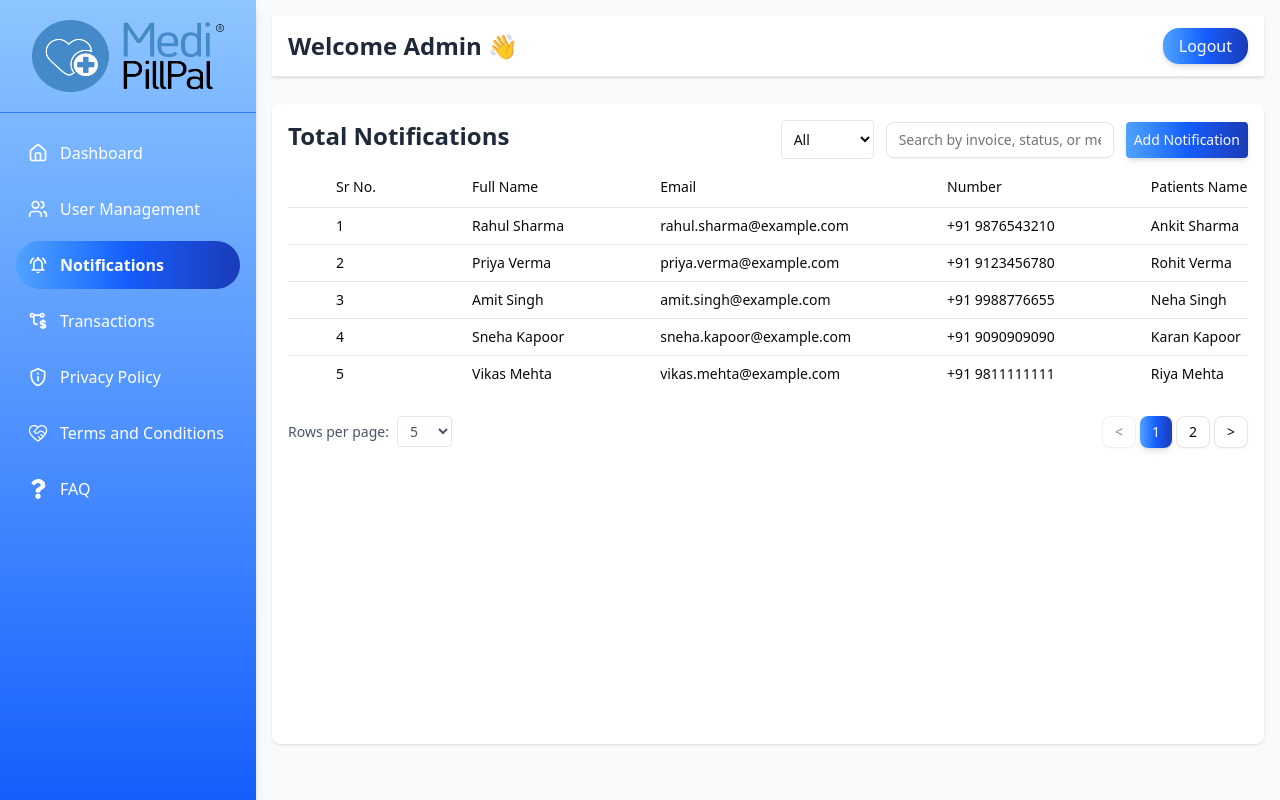
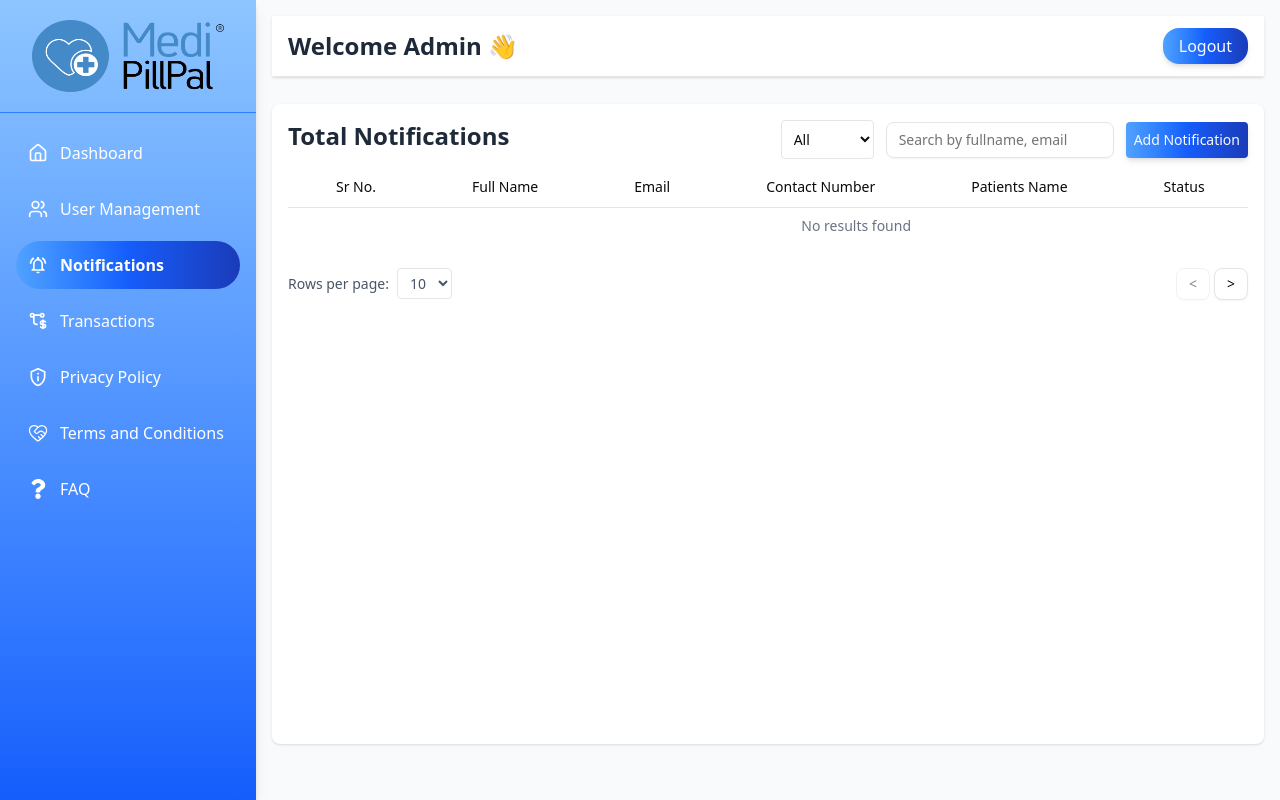
Before and after one commit to Abhinandan-2712/Medi-pillpal-Admin, a Next.js app: page /notification in a window 1280 px wide. Built offline with nearby package versions, Linux system fonts and the light colour scheme.

Commit message:
chageng according to tester

```diff
--- a/src/app/(admin)/dashboard/page.js
+++ b/src/app/(admin)/dashboard/page.js
@@ -66,7 +66,7 @@ export default function Dashboard() {
       const token = localStorage.getItem("token");
       try {
         // const res = await api.get("/api/admins/dashboard-piechart?range=year", {
-        const res = await api.get("/api/admins/admin-dashboard-piechart", {
+        const res = await api.get("/api/admins/admin-dashboard-piechart?range=month", {
           headers: { token },
         });
         console.log(res.data.result)
--- a/src/app/(admin)/faq/components/faqTable.js
+++ b/src/app/(admin)/faq/components/faqTable.js
@@ -191,7 +191,7 @@ export default function FAQ() {
               setCurrentPage(1);
             }}
           >
-            {[5, 10, 25, 50].map((n) => (
+            {[ 10, 25, 50].map((n) => (
               <option key={n} value={n}>
                 {n}
               </option>
--- a/src/app/(admin)/notification/components/notificationTable.js
+++ b/src/app/(admin)/notification/components/notificationTable.js
@@ -16,60 +16,60 @@ export default function Notification() {
   const [showModal, setShowModal] = useState(false);
   // ✅ Dummy data
   const invoices = [
-    {
-      srNo: 1,
-      fullName: "Rahul Sharma",
-      email: "rahul.sharma@example.com",
-      number: "+91 9876543210",
-      patientName: "Ankit Sharma",
-      status: "Paid",
-      date: "2025-09-15",
-    },
-    {
-      srNo: 2,
-      fullName: "Priya Verma",
-      email: "priya.verma@example.com",
-      number: "+91 9123456780",
-      patientName: "Rohit Verma",
-      status: "Pending",
-      date: "2025-09-14",
-    },
-    {
-      srNo: 3,
-      fullName: "Amit Singh",
-      email: "amit.singh@example.com",
-      number: "+91 9988776655",
-      patientName: "Neha Singh",
-      status: "Failed",
-      date: "2025-09-13",
-    },
-    {
-      srNo: 4,
-      fullName: "Sneha Kapoor",
-      email: "sneha.kapoor@example.com",
-      number: "+91 9090909090",
-      patientName: "Karan Kapoor",
-      status: "Paid",
-      date: "2025-09-12",
-    },
-    {
-      srNo: 5,
-      fullName: "Vikas Mehta",
-      email: "vikas.mehta@example.com",
-      number: "+91 9811111111",
-      patientName: "Riya Mehta",
-      status: "Pending",
-      date: "2025-09-11",
-    },
-    {
-      srNo: 6,
-      fullName: "Anjali Desai",
-      email: "anjali.desai@example.com",
-      number: "+91 9876501234",
-      patientName: "Aarav Desai",
-      status: "Paid",
-      date: "2025-09-10",
-    },
+    // {
+    //   srNo: 1,
+    //   fullName: "Rahul Sharma",
+    //   email: "rahul.sharma@example.com",
+    //   number: "+91 9876543210",
+    //   patientName: "Ankit Sharma",
+    //   status: "Paid",
+    //   date: "2025-09-15",
+    // },
+    // {
+    //   srNo: 2,
+    //   fullName: "Priya Verma",
+    //   email: "priya.verma@example.com",
+    //   number: "+91 9123456780",
+    //   patientName: "Rohit Verma",
+    //   status: "Pending",
+    //   date: "2025-09-14",
+    // },
+    // {
+    //   srNo: 3,
+    //   fullName: "Amit Singh",
+    //   email: "amit.singh@example.com",
+    //   number: "+91 9988776655",
+    //   patientName: "Neha Singh",
+    //   status: "Failed",
+    //   date: "2025-09-13",
+    // },
+    // {
+    //   srNo: 4,
+    //   fullName: "Sneha Kapoor",
+    //   email: "sneha.kapoor@example.com",
+    //   number: "+91 9090909090",
+    //   patientName: "Karan Kapoor",
+    //   status: "Paid",
+    //   date: "2025-09-12",
+    // },
+    // {
+    //   srNo: 5,
+    //   fullName: "Vikas Mehta",
+    //   email: "vikas.mehta@example.com",
+    //   number: "+91 9811111111",
+    //   patientName: "Riya Mehta",
+    //   status: "Pending",
+    //   date: "2025-09-11",
+    // },
+    // {
+    //   srNo: 6,
+    //   fullName: "Anjali Desai",
+    //   email: "anjali.desai@example.com",
+    //   number: "+91 9876501234",
+    //   patientName: "Aarav Desai",
+    //   status: "Paid",
+    //   date: "2025-09-10",
+    // },
   ];
 
   // 🔍 Search
@@ -114,7 +114,7 @@ export default function Notification() {
             <option value="Failed">Failed</option>
           </select>
           <Input
-            placeholder="Search by invoice, status, or method..."
+            placeholder="Search by fullname, email"
             value={searchTerm}
             onChange={(e) => {
               setSearchTerm(e.target.value);
@@ -137,10 +137,10 @@ export default function Notification() {
               <TableHead className="w-[120px]">Sr No.</TableHead>
               <TableHead>Full Name</TableHead>
               <TableHead>Email</TableHead>
-              <TableHead>Number</TableHead>
+              <TableHead>Contact Number</TableHead>
               <TableHead>Patients Name</TableHead>
               <TableHead>Status</TableHead>
-              <TableHead className="text-right">Date</TableHead>
+              <TableHead className="text-right">Joined Date</TableHead>
             </TableRow>
           </TableHeader>
           <TableBody>
@@ -180,7 +180,7 @@ export default function Notification() {
               setCurrentPage(1);
             }}
           >
-            {[5, 10, 25, 50].map((n) => (
+            {[ 10, 25, 50].map((n) => (
               <option key={n} value={n}>
                 {n}
               </option>
--- a/src/app/(admin)/transaction/page.js
+++ b/src/app/(admin)/transaction/page.js
@@ -20,60 +20,60 @@ import { Button } from "@/components/ui/button";
 export default function User() {
   // ✅ Dummy data
   const invoices = [
-    {
-      srNo: 1,
-      fullName: "Rahul Sharma",
-      email: "rahul.sharma@example.com",
-      number: "+91 9876543210",
-      patientName: "Ankit Sharma",
-      status: "Paid",
-      date: "2025-09-15",
-    },
-    {
-      srNo: 2,
-      fullName: "Priya Verma",
-      email: "priya.verma@example.com",
-      number: "+91 9123456780",
-      patientName: "Rohit Verma",
-      status: "Pending",
-      date: "2025-09-14",
-    },
-    {
-      srNo: 3,
-      fullName: "Amit Singh",
-      email: "amit.singh@example.com",
-      number: "+91 9988776655",
-      patientName: "Neha Singh",
-      status: "Failed",
-      date: "2025-09-13",
-    },
-    {
-      srNo: 4,
-      fullName: "Sneha Kapoor",
-      email: "sneha.kapoor@example.com",
-      number: "+91 9090909090",
-      patientName: "Karan Kapoor",
-      status: "Paid",
-      date: "2025-09-12",
-    },
-    {
-      srNo: 5,
-      fullName: "Vikas Mehta",
-      email: "vikas.mehta@example.com",
-      number: "+91 9811111111",
-      patientName: "Riya Mehta",
-      status: "Pending",
-      date: "2025-09-11",
-    },
-    {
-      srNo: 6,
-      fullName: "Anjali Desai",
-      email: "anjali.desai@example.com",
-      number: "+91 9876501234",
-      patientName: "Aarav Desai",
-      status: "Paid",
-      date: "2025-09-10",
-    },
+    // {
+    //   srNo: 1,
+    //   fullName: "Rahul Sharma",
+    //   email: "rahul.sharma@example.com",
+    //   number: "+91 9876543210",
+    //   patientName: "Ankit Sharma",
+    //   status: "Paid",
+    //   date: "2025-09-15",
+    // },
+    // {
+    //   srNo: 2,
+    //   fullName: "Priya Verma",
+    //   email: "priya.verma@example.com",
+    //   number: "+91 9123456780",
+    //   patientName: "Rohit Verma",
+    //   status: "Pending",
+    //   date: "2025-09-14",
+    // },
+    // {
+    //   srNo: 3,
+    //   fullName: "Amit Singh",
+    //   email: "amit.singh@example.com",
+    //   number: "+91 9988776655",
+    //   patientName: "Neha Singh",
+    //   status: "Failed",
+    //   date: "2025-09-13",
+    // },
+    // {
+    //   srNo: 4,
+    //   fullName: "Sneha Kapoor",
+    //   email: "sneha.kapoor@example.com",
+    //   number: "+91 9090909090",
+    //   patientName: "Karan Kapoor",
+    //   status: "Paid",
+    //   date: "2025-09-12",
+    // },
+    // {
+    //   srNo: 5,
+    //   fullName: "Vikas Mehta",
+    //   email: "vikas.mehta@example.com",
+    //   number: "+91 9811111111",
+    //   patientName: "Riya Mehta",
+    //   status: "Pending",
+    //   date: "2025-09-11",
+    // },
+    // {
+    //   srNo: 6,
+    //   fullName: "Anjali Desai",
+    //   email: "anjali.desai@example.com",
+    //   number: "+91 9876501234",
+    //   patientName: "Aarav Desai",
+    //   status: "Paid",
+    //   date: "2025-09-10",
+    // },
   ];
   // 🔄 Export to Excel
   const exportToExcel = async () => {
@@ -214,10 +214,10 @@ export default function User() {
               <TableHead className="w-[120px]">Sr No.</TableHead>
               <TableHead>Full Name</TableHead>
               <TableHead>Email</TableHead>
-              <TableHead>Number</TableHead>
+              <TableHead>Contact Number</TableHead>
               <TableHead>Patients Name</TableHead>
               <TableHead>Status</TableHead>
-              <TableHead className="text-right">Date</TableHead>
+              <TableHead className="text-right">Joined Date</TableHead>
             </TableRow>
           </TableHeader>
           <TableBody>
@@ -257,7 +257,7 @@ export default function User() {
               setCurrentPage(1);
             }}
           >
-            {[5, 10, 25, 50].map((n) => (
+            {[ 10, 25, 50].map((n) => (
               <option key={n} value={n}>
                 {n}
               </option>
--- a/src/app/(admin)/users/components/caretakers.js
+++ b/src/app/(admin)/users/components/caretakers.js
@@ -126,7 +126,7 @@ export default function User() {
               <TableHead>Contact Number</TableHead>
               <TableHead>Status</TableHead>
               <TableHead>Action</TableHead>
-              <TableHead >Joining Date</TableHead>
+              <TableHead >Joined Date</TableHead>
             </TableRow>
           </TableHeader>
           <TableBody>
--- a/src/app/(admin)/users/components/guardians.js
+++ b/src/app/(admin)/users/components/guardians.js
@@ -126,7 +126,7 @@ export default function User() {
               <TableHead>Contact Number</TableHead>
               <TableHead>Status</TableHead>
               <TableHead>Action</TableHead>
-              <TableHead>Joining Date</TableHead>
+              <TableHead>Joined Date</TableHead>
             </TableRow>
           </TableHeader>
           <TableBody>
--- a/src/app/(admin)/users/components/patients.js
+++ b/src/app/(admin)/users/components/patients.js
@@ -125,7 +125,7 @@ export default function User() {
               <TableHead>Contact Number</TableHead>
               <TableHead>Status</TableHead>
               <TableHead>Action</TableHead>
-              <TableHead>Joining Date</TableHead>
+              <TableHead>Joined Date</TableHead>
             </TableRow>
           </TableHeader>
           <TableBody>
--- a/src/app/(admin)/users/components/viewCaretakers.js
+++ b/src/app/(admin)/users/components/viewCaretakers.js
@@ -65,7 +65,7 @@ export default function ViewPatients({ isOpen, onClose, Caretakers }) {
           </div>
 
           <div className="flex justify-between">
-            <span className="font-medium">Joining Date:</span>
+            <span className="font-medium">Joined Date:</span>
             <span>
               {Caretakers.createdAt
                 ? new Date(Caretakers.createdAt).toLocaleDateString("en-GB", {
@@ -120,7 +120,7 @@ export default function ViewPatients({ isOpen, onClose, Caretakers }) {
                   </div>
 
                   <div className="flex justify-between">
-                    <span className="font-medium">Joining Date:</span>
+                    <span className="font-medium">Joined Date:</span>
                     <span>
                       {patient.createdAt
                         ? new Date(patient.createdAt).toLocaleDateString(
--- a/src/app/(admin)/users/components/viewGuardians.js
+++ b/src/app/(admin)/users/components/viewGuardians.js
@@ -64,7 +64,7 @@ export default function ViewPatients({ isOpen, onClose, Guardian }) {
           </div>
 
           <div className="flex justify-between">
-            <span className="font-medium">Joining Date:</span>
+            <span className="font-medium">Joined Date:</span>
             <span>
               {Guardian.createdAt
                 ? new Date(Guardian.createdAt).toLocaleDateString("en-GB", {
@@ -119,7 +119,7 @@ export default function ViewPatients({ isOpen, onClose, Guardian }) {
                   </div>
 
                   <div className="flex justify-between">
-                    <span className="font-medium">Joining Date:</span>
+                    <span className="font-medium">Joined Date:</span>
                     <span>
                       {patient.createdAt
                         ? new Date(patient.createdAt).toLocaleDateString(
--- a/src/app/(admin)/users/components/viewPatients.js
+++ b/src/app/(admin)/users/components/viewPatients.js
@@ -91,7 +91,7 @@ export default function ViewPatients({ isOpen, onClose, patient }) {
               </div>
 
               <div className="flex justify-between">
-                <span className="font-medium">Joining Date:</span>
+                <span className="font-medium">Joined Date:</span>
                 <span>
                   {guardian.createdAt
                     ? new Date(guardian.createdAt).toLocaleDateString("en-GB", {
```
